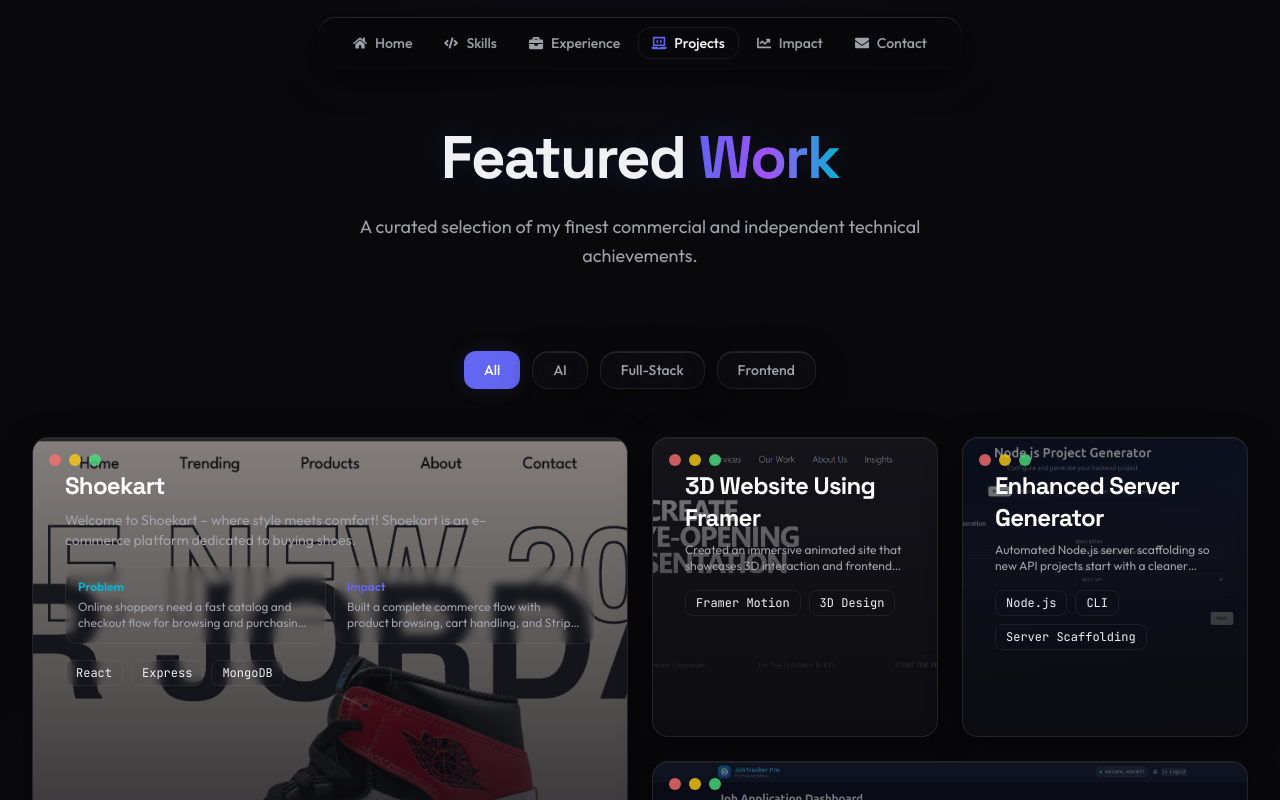
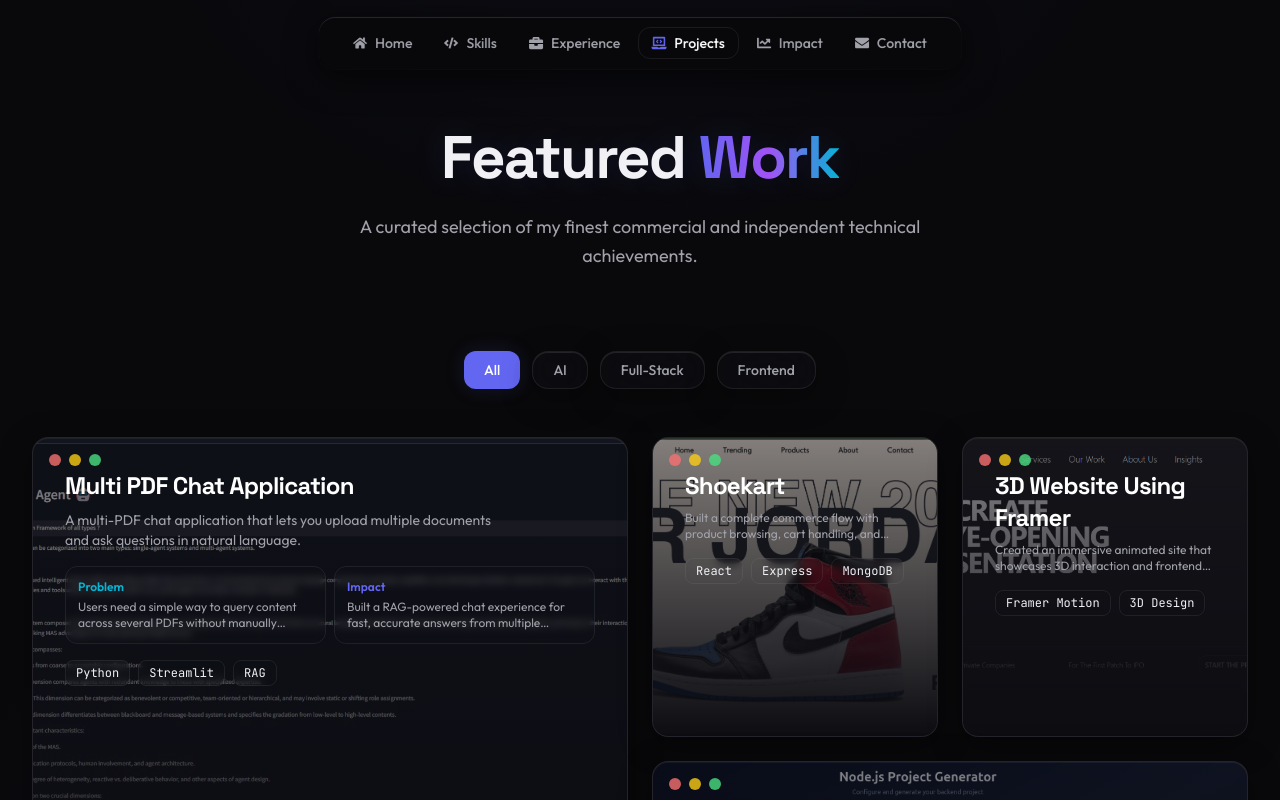
Before and after one commit to VarunWeb6/portfolio-vs, a React (Vite) app: page /projects in a window 1280 px wide. Shown: the top 800 px of the page. Built offline with nearby package versions, Linux system fonts and the light colour scheme.

Commit message:
feat: add Multi PDF Chat Application to project showcase with relevant details and image

```diff
--- a/src/components/Projects.jsx
+++ b/src/components/Projects.jsx
@@ -12,7 +12,8 @@
 import ServerGenerator from "../assets/images/servergenerator.png";
 import JobTracker from "../assets/images/job-tracker.png";
 import KBHUB from "../assets/images/kb-hub.png";
-import EcomImg from "../assets/images/ecom.png"
+import EcomImg from "../assets/images/ecom.png";
+import MultiPDFChat from "../assets/images/multipdf_chat.png";
 
 const MacOsButtons = () => (
   <div className="flex gap-2 mb-4 absolute top-4 left-4 z-20">
@@ -109,6 +110,16 @@
   const projectsPerPage = 6;
 
   const projects = [
+    {
+      title: "Multi PDF Chat Application",
+      description: "A multi-PDF chat application that lets you upload multiple documents and ask questions in natural language.",
+      problem: "Users need a simple way to query content across several PDFs without manually reading each document.",
+      impact: "Built a RAG-powered chat experience for fast, accurate answers from multiple uploaded documents.",
+      tags: ["Python", "Streamlit", "RAG", "FAISS"],
+      category: "AI",
+      links: { github: "https://github.com/VarunWeb6/Multi-PDFs_ChatApp_AI-Agent.git", demo: "https://multi-pdfschatappai-agentgit-id5yaoecfvuyjxc4wew4z8.streamlit.app/" },
+      image: MultiPDFChat
+    },
     {
       title: "Shoekart",
       description: "Welcome to Shoekart – where style meets comfort! Shoekart is an e-commerce platform dedicated to buying shoes.",
```
Also changed, not shown: src/assets/images/multipdf_chat.png (added).
